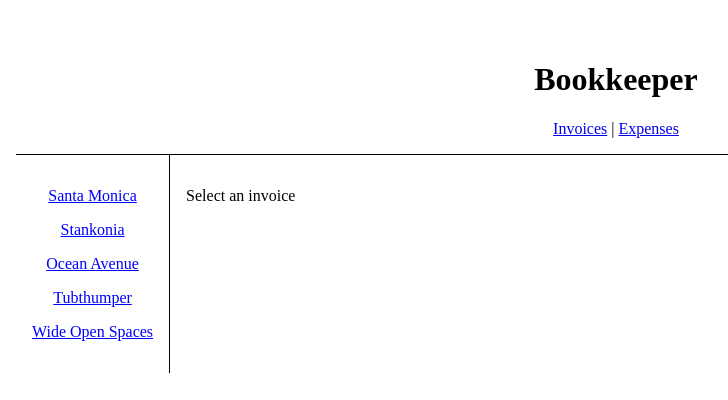
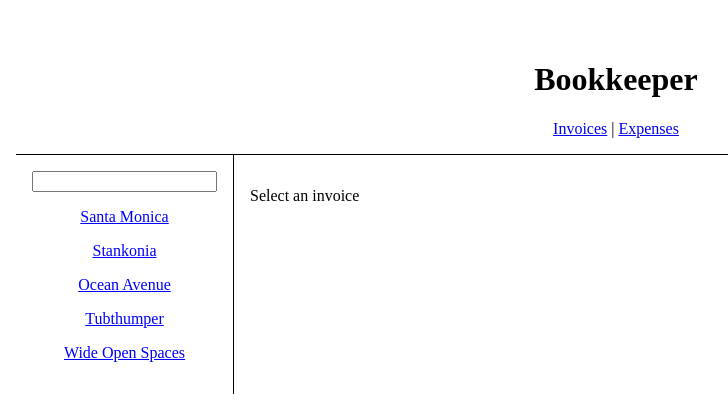
Before and after one commit to Uillianleal/tutorial-react-router-dom6-4, a React (Vite) app: page /invoices in a window 1280 px wide. Shown: the top 400 px of the page, without its empty margins (24-752 px from the left). Built offline with nearby package versions, Linux system fonts and the light colour scheme.

Commit message:
Search params

```diff
--- a/src/routes/Expenses/Invoices/index.tsx
+++ b/src/routes/Expenses/Invoices/index.tsx
@@ -1,9 +1,10 @@
-import { NavLink, Outlet } from "react-router-dom";
+import { NavLink, Outlet, useSearchParams } from "react-router-dom";
 import { getInvoices } from "../../../data";
 import "./styles.css";
 
 export default function Invoices() {
   const invoices = getInvoices();
+  const [searchParams, setSearchParams] = useSearchParams();
   return (
     <div style={{ display: "flex" }}>
       <nav
@@ -12,7 +13,28 @@
           padding: "1rem",
         }}
       >
-        {invoices.map((invoice) => (
+        <input
+          value={searchParams.get("name") || ""}
+          onChange={(event) => {
+            const name = event.target.value;
+            if (name) {
+              setSearchParams({ name });
+            } else {
+              setSearchParams({});
+            }
+          }}
+        />
+
+        {invoices
+          .filter((invoice) => {
+            const name = searchParams.get("name");
+            if (!name) {
+              return true;
+            }
+            const invoiceName = invoice.name.toLowerCase();
+            return invoiceName.startsWith(name.toLowerCase());
+          })
+          .map((invoice) => (
             <NavLink
               className={({ isActive }) =>
                 isActive ? "dblock nav-red" : "dblock nav-blue"
```
Lines whose indentation alone changed are shown as unchanged.
